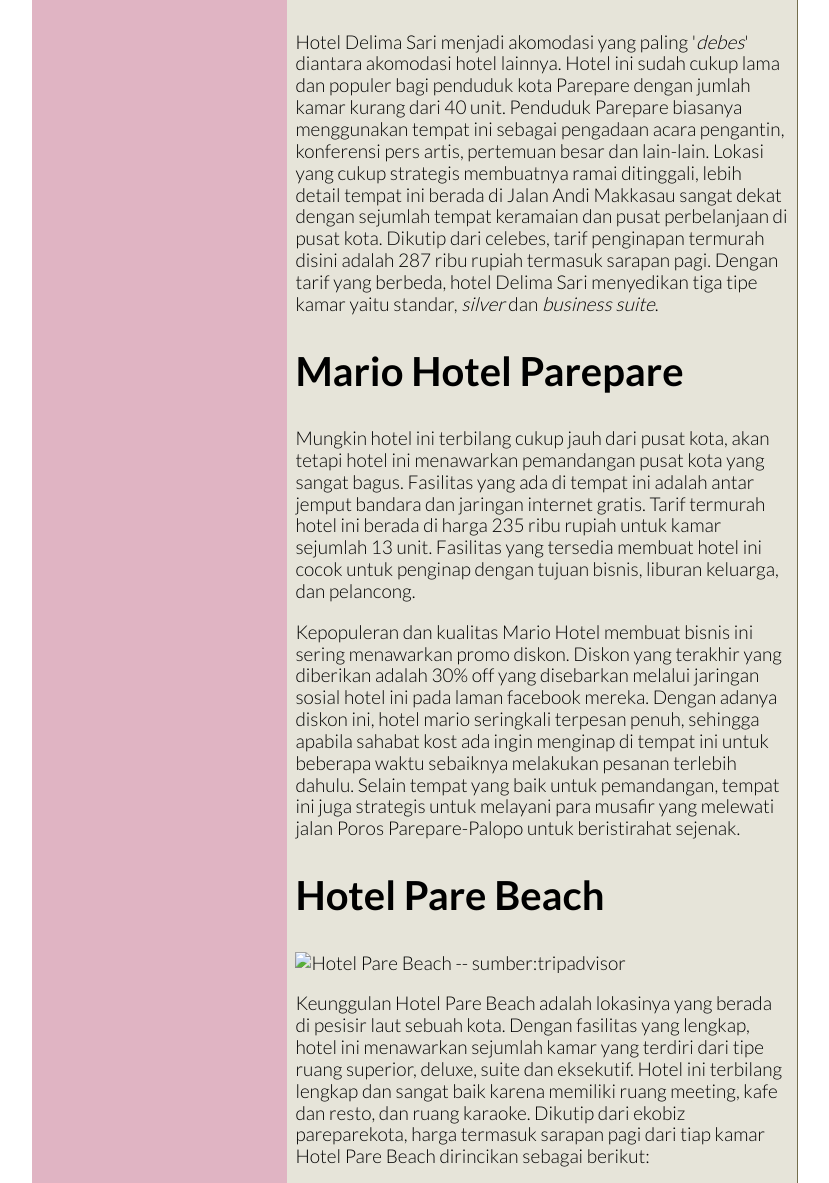
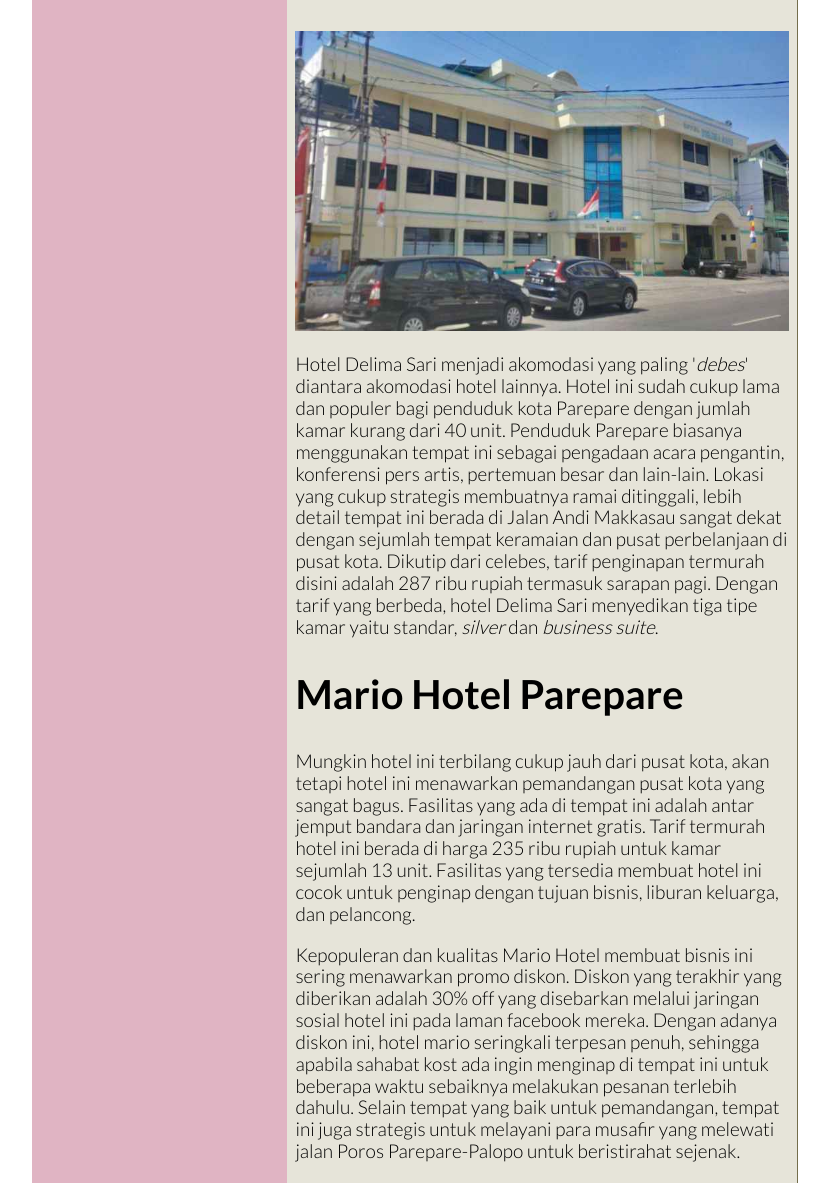
Before and after one commit to 777uliahshafar/kostAdaWeb, a website: page penginapan-murah-parepare.html in a window 1280 px wide. Shown: the part 576-1759 px from the top of the page, without its empty margins (225-1054 px from the left). Drawn offline with Linux system fonts and the light colour scheme.

Commit message:
update penginapan murah

```diff
--- a/penginapan-murah-parepare.html
+++ b/penginapan-murah-parepare.html
@@ -46,12 +46,13 @@
                 <h1 id="penginapan-murah-parepare">Penginapan Murah Parepare</h1>
                 <p>Parepare dengan sejuta keindahan panorama perbukitan dan kemeriahan kota membuat sejumlah pelancong ingin menghabiskan tidak hanya sehari di tempat ini. Pelancong mengharapkan penginapan yang murah meriah dan berada di lokasi strategis alias dekat dengan pusat kota atau keramaian. Parepare telah memiliki beragam akomodasi dari hotel, wisma, kost dan oyo atau red doorz. Meskipun terdapat banyak macam akomodasi, hotel menjadi hal yang menarik untuk diketahui dalam penyediaan akomodasi yang pas untuk para pendatang. Kepopuleran hotel memikat sejumlah pengusaha untuk membangun hotel mereka di beberapa titik, tentunya akan menarik pelancong untuk menginap dalam kurung waktu beberapa hari di Parepare. Berikut beberapa hotel yang penulis rasa cukup populer bagi penduduk Parepare.</p>
                 <h2 id="hotel-delima-sari-parepare">Hotel Delima Sari Parepare</h2>
+                <img src="images/delima.jpg" alt="Hotel Delima Sari -- sumber:traveloka" width="100%" height="300">
                 <p>Hotel Delima Sari menjadi akomodasi yang paling &#39;<em>debes</em>&#39; diantara akomodasi hotel lainnya. Hotel ini sudah cukup lama dan populer bagi penduduk kota Parepare dengan jumlah kamar kurang dari 40 unit. Penduduk Parepare biasanya menggunakan tempat ini sebagai pengadaan acara pengantin, konferensi pers artis, pertemuan besar dan lain-lain. Lokasi yang cukup strategis membuatnya ramai ditinggali, lebih detail tempat ini berada di Jalan Andi Makkasau sangat dekat dengan sejumlah tempat keramaian dan pusat perbelanjaan di pusat kota. Dikutip dari celebes, tarif penginapan termurah  disini adalah 287 ribu rupiah termasuk sarapan pagi. Dengan tarif yang berbeda, hotel Delima Sari menyedikan tiga tipe kamar yaitu standar, <em>silver</em> dan <em>business suite</em>.</p>
                 <h2 id="mario-hotel-parepare">Mario Hotel Parepare</h2>
                 <p>Mungkin hotel ini terbilang cukup jauh dari pusat kota, akan tetapi hotel ini menawarkan pemandangan pusat kota yang sangat bagus. Fasilitas yang ada di tempat ini adalah antar jemput bandara dan jaringan internet gratis. Tarif termurah hotel ini berada di harga 235 ribu rupiah untuk kamar sejumlah 13 unit. Fasilitas yang tersedia membuat hotel ini cocok untuk penginap dengan tujuan bisnis, liburan keluarga, dan pelancong.</p>
                 <p>Kepopuleran dan kualitas Mario Hotel membuat bisnis ini sering menawarkan promo diskon. Diskon yang terakhir yang diberikan adalah 30% off yang disebarkan melalui jaringan sosial hotel ini pada laman facebook mereka. Dengan adanya diskon ini, hotel mario seringkali terpesan penuh, sehingga apabila sahabat kost ada ingin menginap di tempat ini untuk beberapa waktu sebaiknya melakukan pesanan terlebih dahulu. Selain tempat yang baik untuk pemandangan, tempat ini juga strategis untuk melayani para musafir yang melewati jalan Poros Parepare-Palopo untuk beristirahat sejenak.</p>
                 <h2 id="hotel-pare-beach">Hotel Pare Beach</h2>
-                <p><img src="images/parebeach" alt="Hotel Pare Beach -- sumber:tripadvisor" width="100%" height="300"></p>
+                <img src="images/parebeach.jpg" alt="Hotel Pare Beach -- sumber:tripadvisor" width="100%" height="300">
                 <p>Keunggulan Hotel Pare Beach adalah lokasinya yang berada di pesisir laut sebuah kota. Dengan fasilitas yang lengkap, hotel ini menawarkan sejumlah kamar yang terdiri dari tipe ruang superior, deluxe, suite dan eksekutif. Hotel ini terbilang lengkap dan sangat baik karena memiliki ruang meeting, kafe dan resto, dan ruang karaoke. Dikutip dari ekobiz pareparekota, harga termasuk sarapan pagi dari tiap kamar Hotel Pare Beach dirincikan sebagai berikut:</p>
                 <ul>
                 <li>Superior Room = 210 ribu rupiah</li>
```
